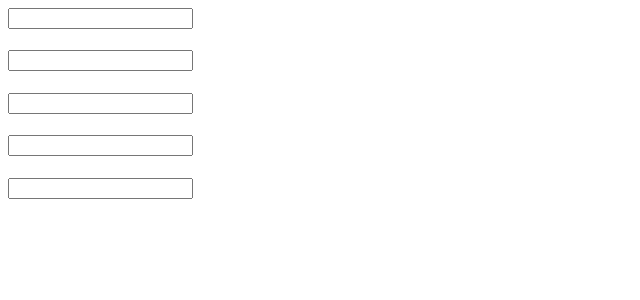
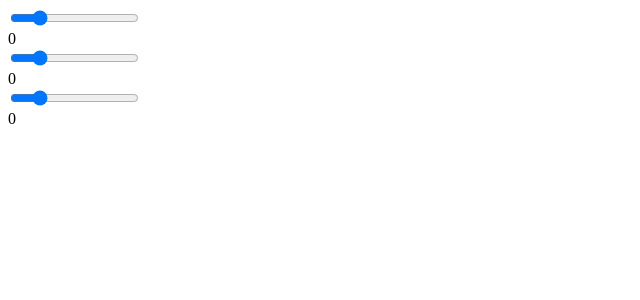
Before and after one commit to AnwarShahriar/React-Fundamentals-Egghead, a React app: page / in a window 1280 px wide. Shown: the top 300 px of the page, without its empty margins (0-640 px from the left). Built offline with nearby package versions, Linux system fonts and the light colour scheme.

Commit message:
Using refs to access components

```diff
--- a/App.js
+++ b/App.js
@@ -1,34 +1,51 @@
 import React from 'react';
+import ReactDOM from 'react-dom';
 class App extends React.Component {
     constructor() {
         super();
-        this.state = { txt: '' }
+        this.state = {
+            red: 0,
+            blue: 0,
+            green: 0
+        }
         this.update = this.update.bind(this)
     }
 
     update(e) {
-        this.setState({ txt: e.target.value })
+        this.setState({
+            red: ReactDOM.findDOMNode(this.refs.red.refs.inp).value,
+            green: ReactDOM.findDOMNode(this.refs.green.refs.inp).value,
+            blue: ReactDOM.findDOMNode(this.refs.blue.refs.inp).value
+        })
     }
 
     render() {
         return (
             <div>
-                <Widget txt={this.state.txt} update={this.update} />
-                <Widget txt={this.state.txt} update={this.update} />
-                <Widget txt={this.state.txt} update={this.update} />
-                <Widget txt={this.state.txt} update={this.update} />
-                <Widget txt={this.state.txt} update={this.update} />
+                <Slider ref="red" update={this.update} />
+                {this.state.red}
+                <br />
+                <Slider ref="green" update={this.update} />
+                {this.state.green}
+                <br />
+                <Slider ref="blue" update={this.update} />
+                {this.state.blue}
             </div>
         );
     }
 }
 
-const Widget = (props) => {
-    return (
-        <div>
-            <input type="text" onChange={props.update} />
-            <h1>{props.txt}</h1>
-        </div>
-    );
+class Slider extends React.Component {
+    render() {
+        return (
+            <div>
+                <input ref="inp" type="range"
+                    min="0"
+                    max="255"
+                    onChange={this.props.update} />
+            </div>
+        )
+    }
 }
+
 export default App
```
